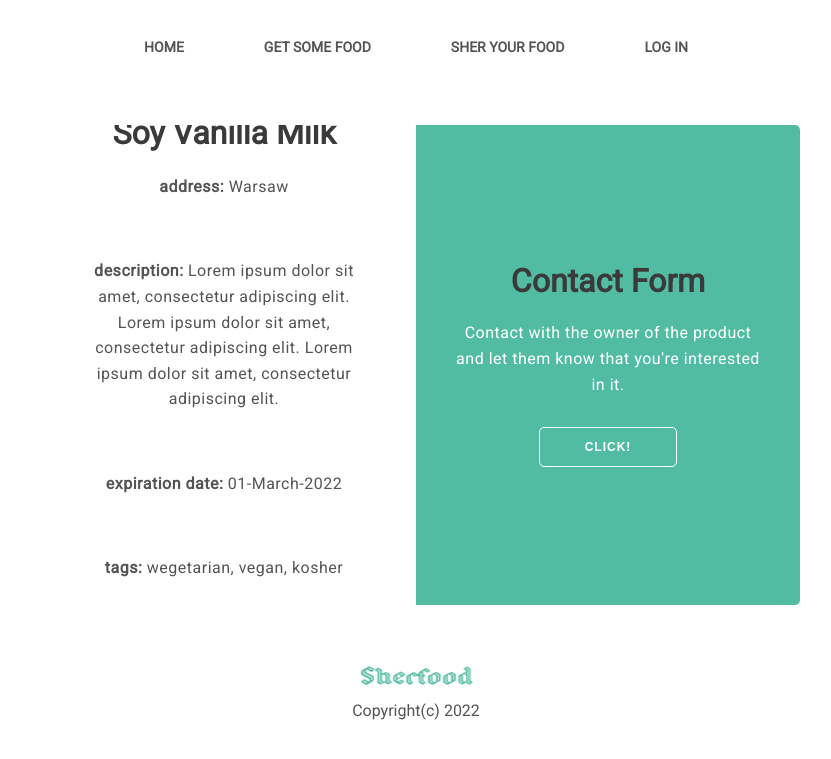
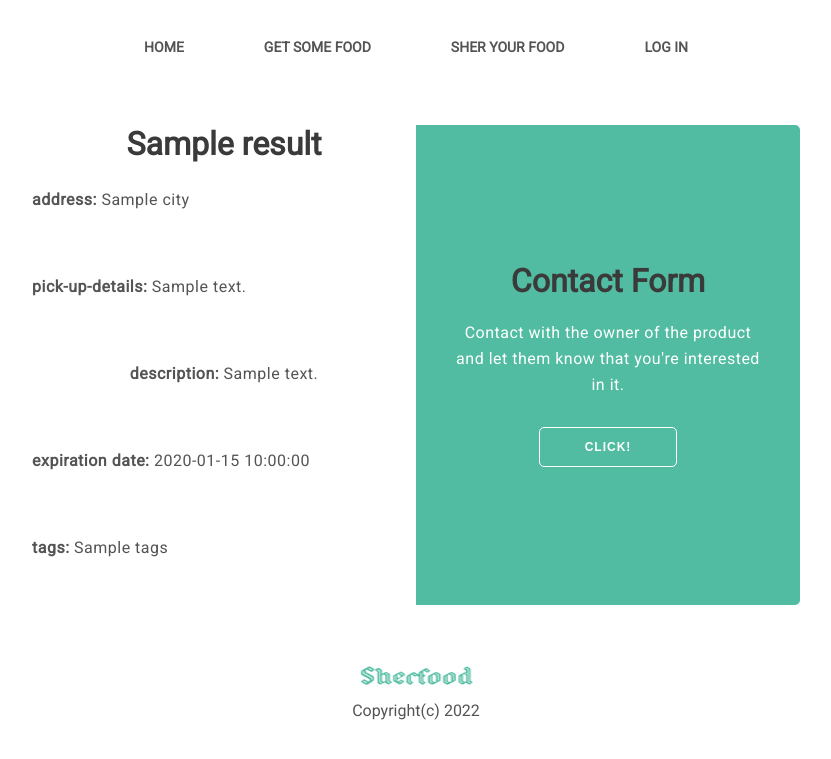
Before and after one commit to daryaordaria/Project_CFG_team3, a Flask app: template templates/item.html in a window 1280 px wide. Shown: the top 759 px of the page, without its empty margins (224-1055 px from the left). Run offline with Flask 2, Linux system fonts and the light colour scheme; the template is opened without the code that fills it: most values are stand-ins (such as "Sample title", 1, 10 or a date in 2020).

Commit message:
feat: display product details from database

```diff
--- a/templates/item.html
+++ b/templates/item.html
@@ -34,18 +34,18 @@
                 </form>
             </div>
             <div class="form-container sign-in-container">
-                <form action="#">
-                    <h1>Soy Vanilla Milk</h1>
+                <div action="#">
+                    <h1>{{result.product_name}}</h1>
                     <div class="item-wrap">
-                    <div class="item-address" id="item"><p><b>address: </b>Warsaw</p></div>
+                    <div class="item-address" id="item"><p><b>address: </b>{{result.city}}</p></div>
+                    <div class="pick-up-details" id="item"><p><b>pick-up-details: </b>
+                        {{result.pick_up_details}}</p></div>
                     <div class="item-description" id="item"><p><b>description: </b>
-                        Lorem ipsum dolor sit amet, consectetur adipiscing elit.
-                        Lorem ipsum dolor sit amet, consectetur adipiscing elit.
-                        Lorem ipsum dolor sit amet, consectetur adipiscing elit.</p></div>
-                    <div class="item-exp-date" id="item"><p><b>expiration date: </b>01-March-2022</p></div>
-                    <div class="item-tags" id="item"><p><b>tags: </b>wegetarian, vegan, kosher</p></div>
+                        {{result.description}}</p></div>
+                    <div class="item-exp-date" id="item"><p><b>expiration date: </b>{{result.expiration_date}}</p></div>
+                    <div class="item-tags" id="item"><p><b>tags: </b>{{result.tags}}</p></div>
                 </div>
-                </form>
+            </div>
             </div>
             <div class="overlay-container">
                 <div class="overlay">
```
